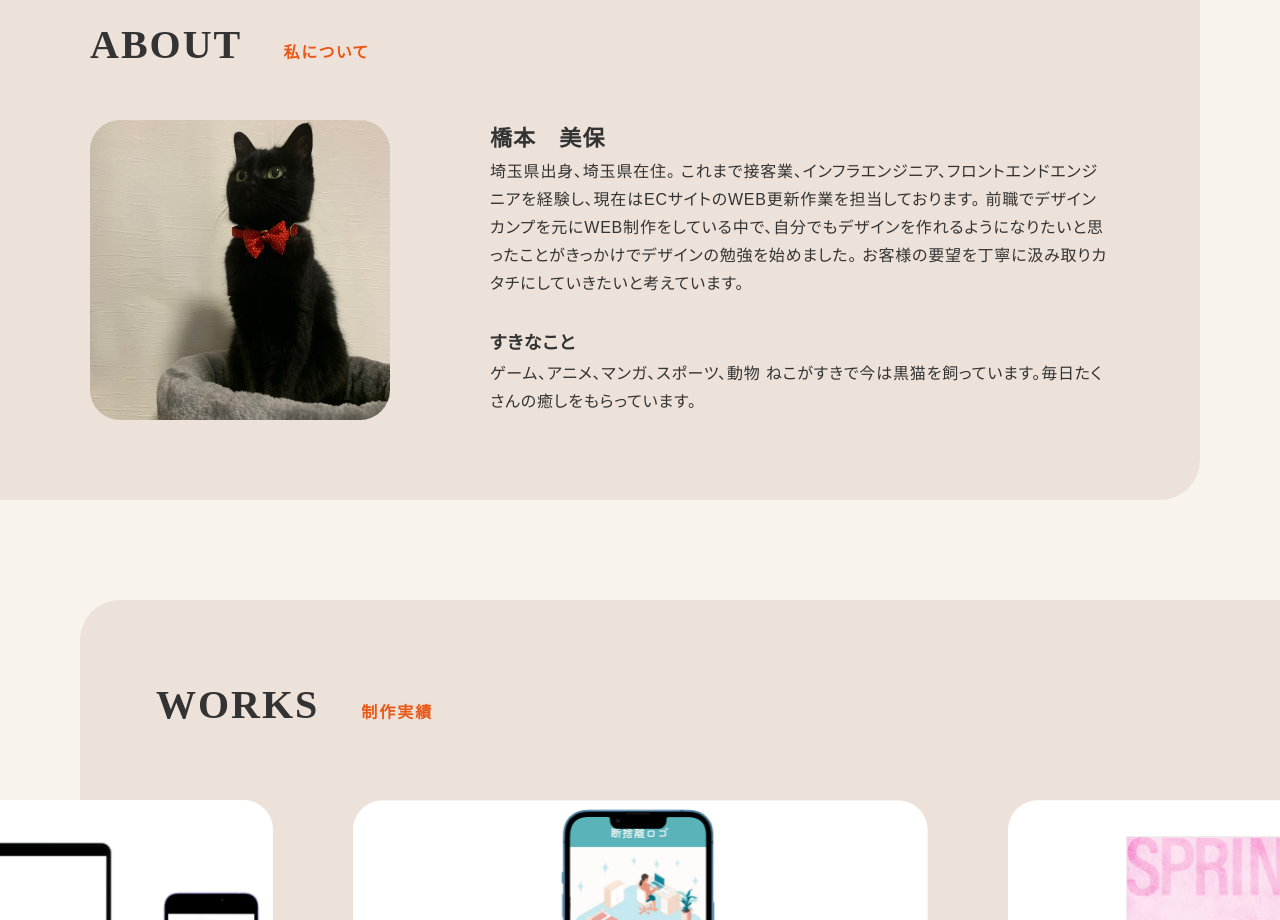
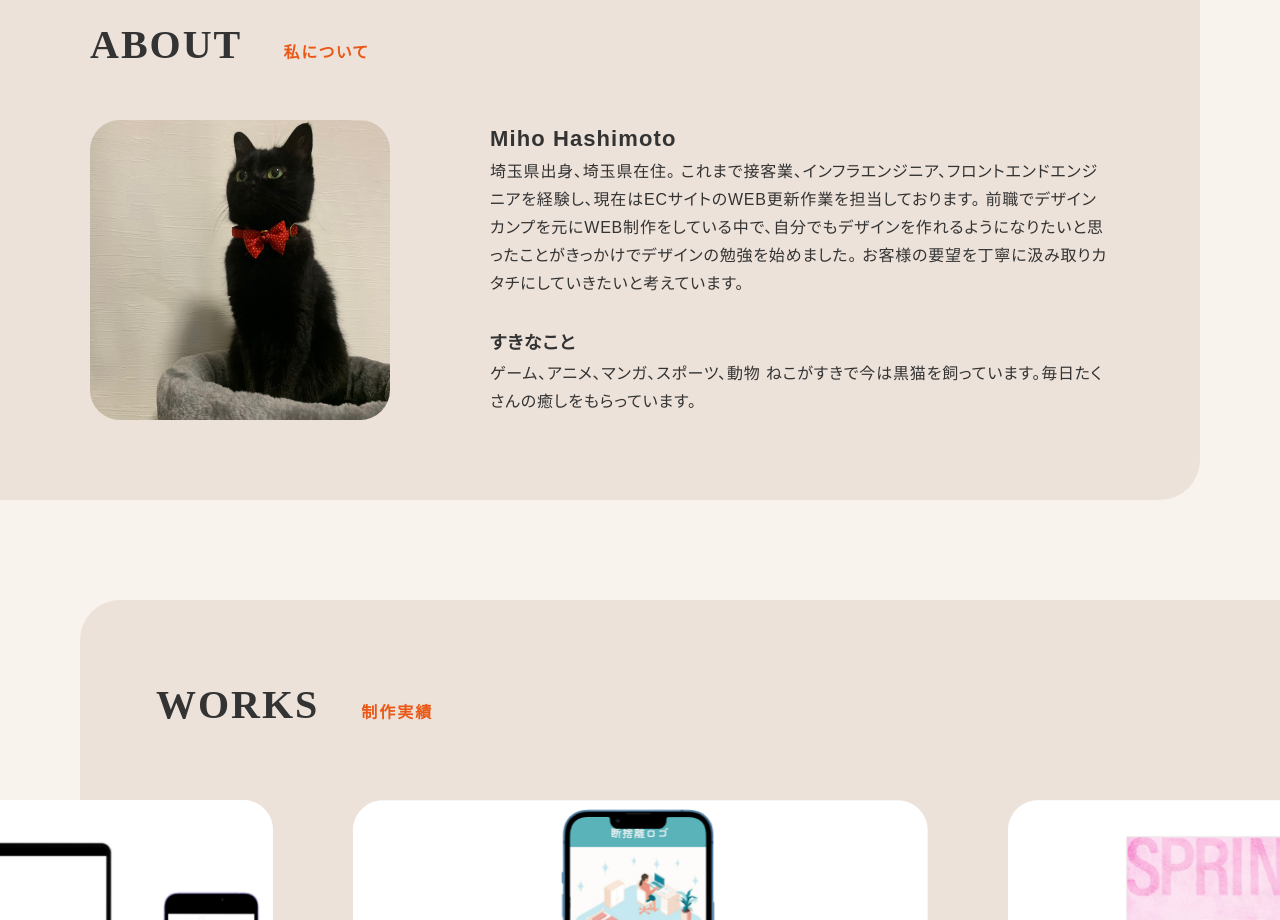
Before and after one commit to git-hashimoto/piece-design, a plain HTML site: page index.html in a window 1280 px wide. Shown: the part 1600-2520 px from the top of the page. Drawn offline with nearby package versions, Linux system fonts and the light colour scheme; a web font is replaced by a local one.

Commit message:
Update index.html

```diff
--- a/index.html
+++ b/index.html
@@ -121,7 +121,7 @@
               <img class="about__img" src="./images/img-about.jpeg" alt="">
               <div class="about-text__contents">
                 <p class="about__text-name text">
-                  橋本　美保
+                  Miho Hashimoto
                 </p>
                 <p class="about__text text">
                   埼玉県出身、埼玉県在住。
```
